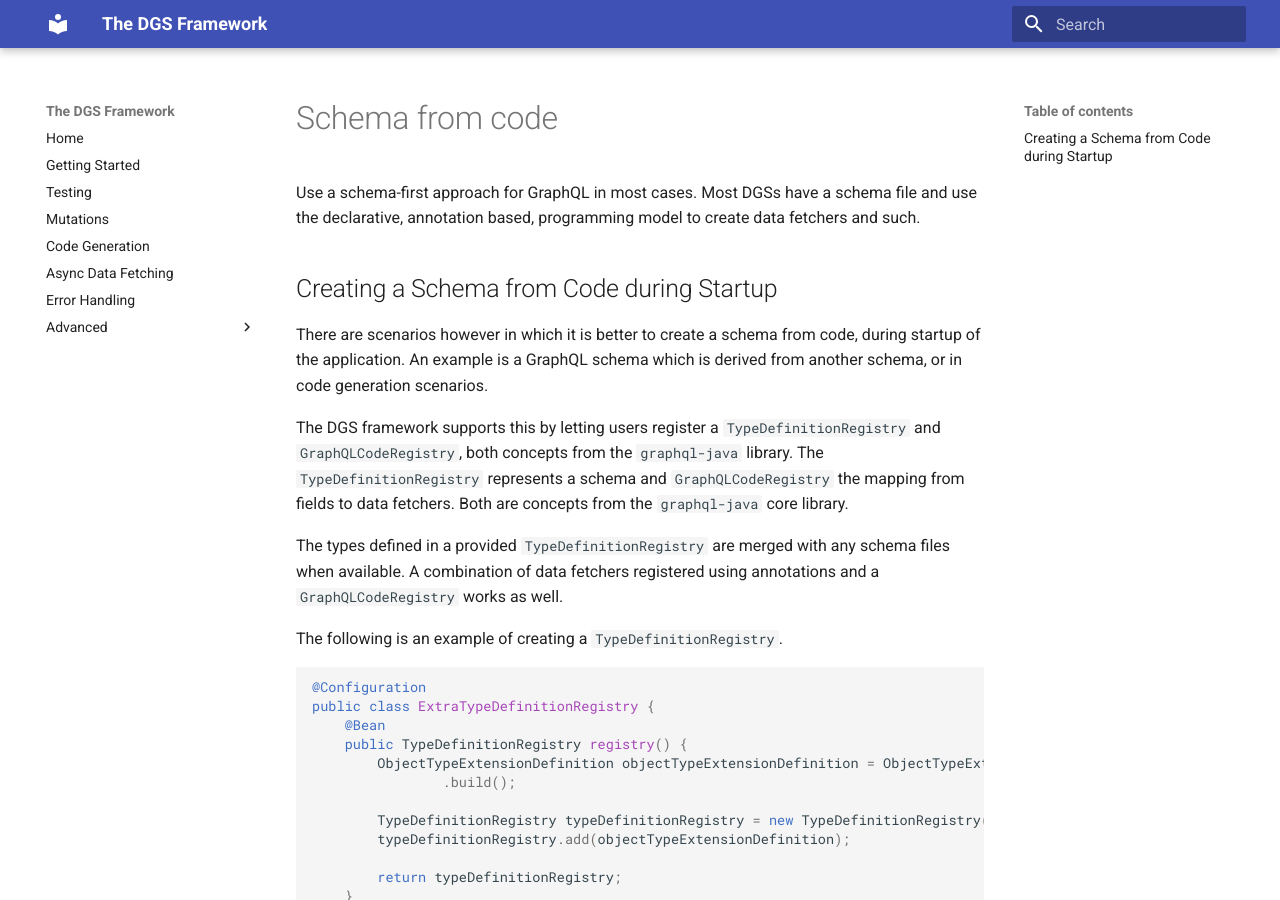
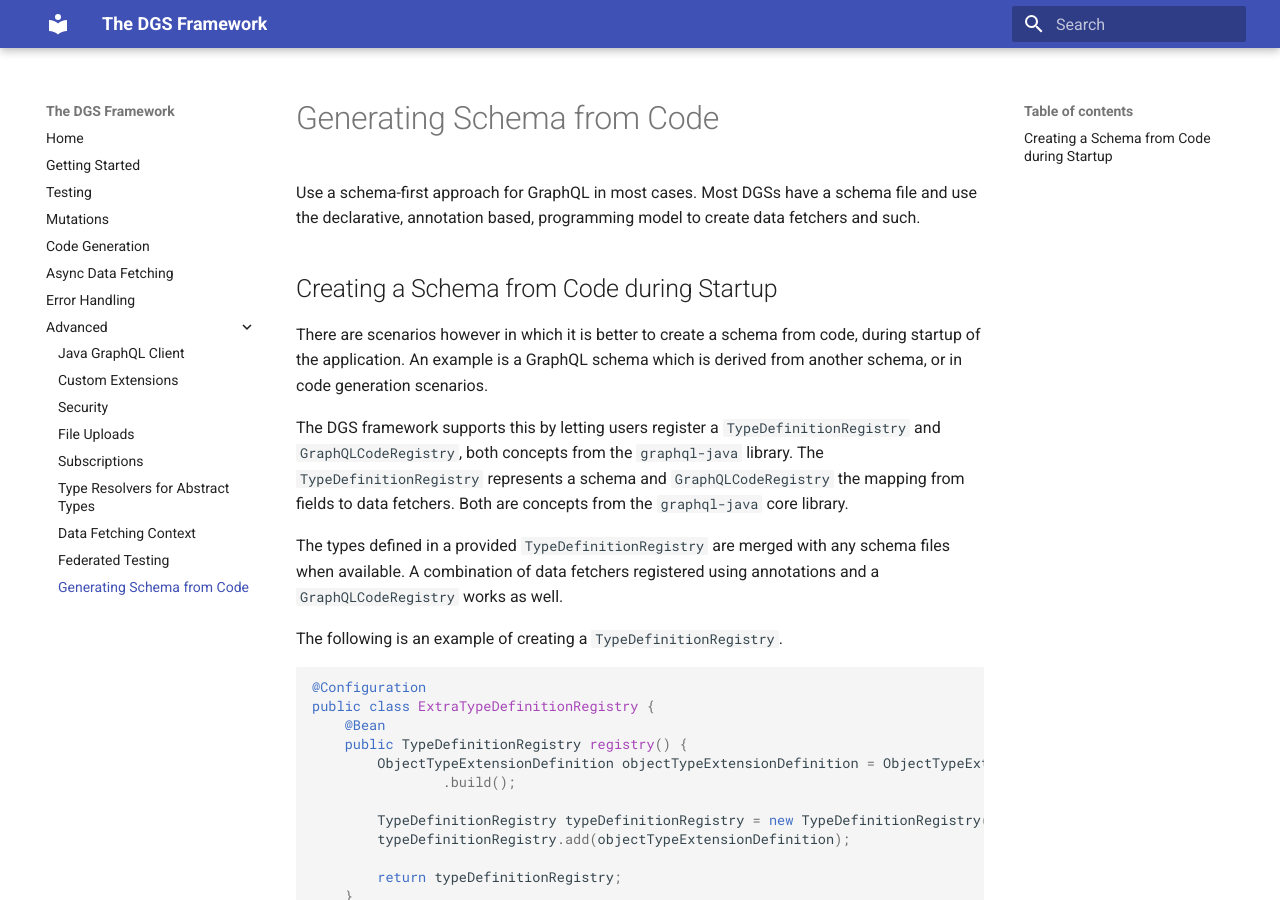
Before and after one commit to Netflix/dgs, an MkDocs documentation site: the page built from docs/advanced/schema-from-code.md, in a window 1280 px wide and 900 px high. Built offline with MkDocs 1.6.1 and Material for MkDocs 9.7.7, drawn with Linux system fonts in a browser that asks for light colours; a script that is not in the unit is left out.

Commit message:
Fix federated testing docs and some references.

```diff
--- a/mkdocs.yml
+++ b/mkdocs.yml
@@ -12,10 +12,13 @@
   - Advanced:
     - Java GraphQL Client: java-client.md
     - Custom Extensions: advanced/customizing.md
+    - Security:  advanced/security.md
     - File Uploads: advanced/file-uploads.md
     - Subscriptions: advanced/subscriptions.md
     - Type Resolvers for Abstract Types: advanced/type-resolvers-for-abstract-types.md
     - Data Fetching Context: advanced/custom-datafetcher-context.md
+    - Federated Testing: advanced/federated-testing.md
+    - Generating Schema from Code: advanced/schema-from-code.md
 
 extra_css:
   - 'stylesheets/extra.css'
```
Also changed, not shown: docs/advanced/federated-testing.md (renamed from docs/federated-testing.md, +4 -17 lines).
